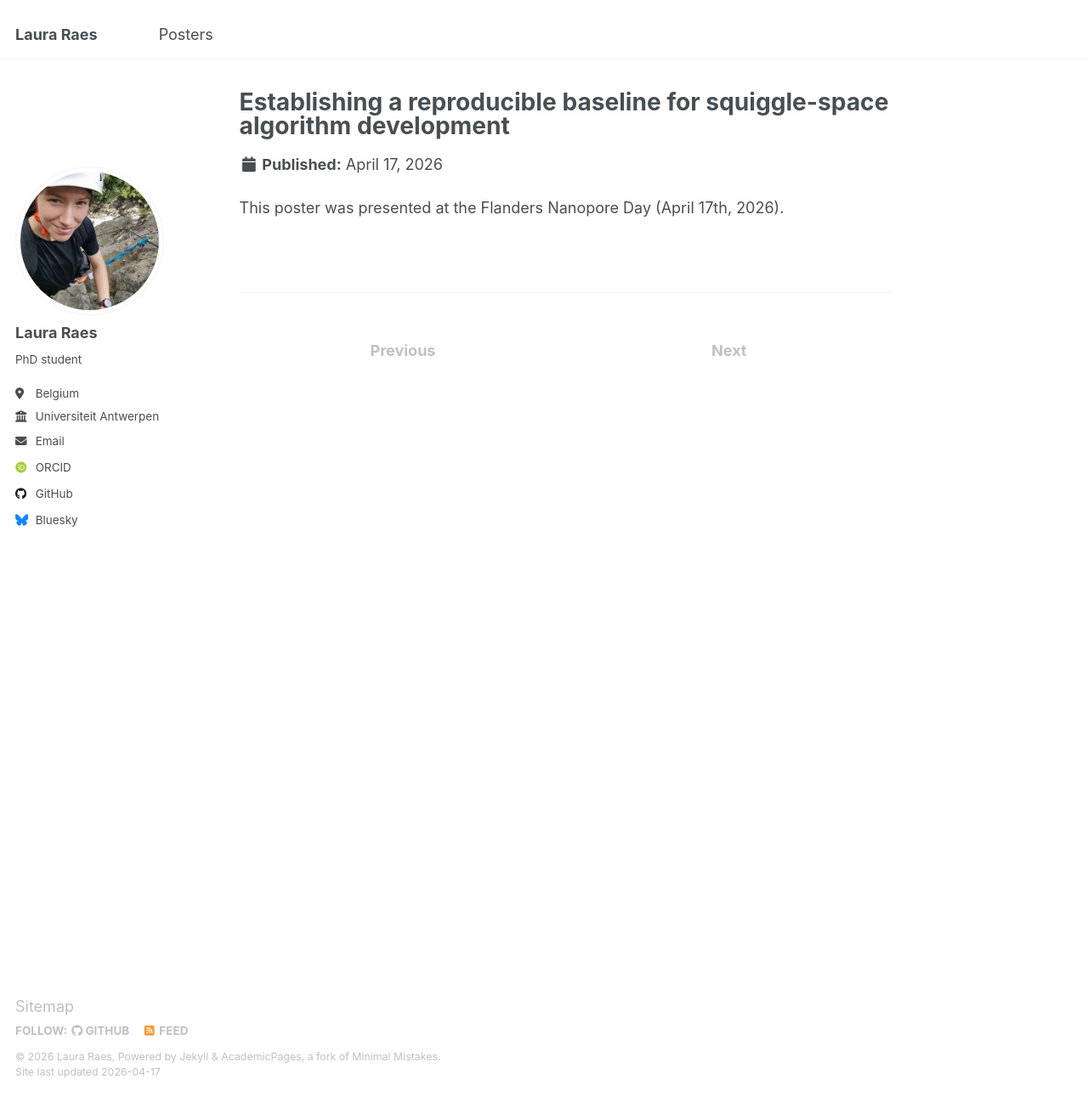
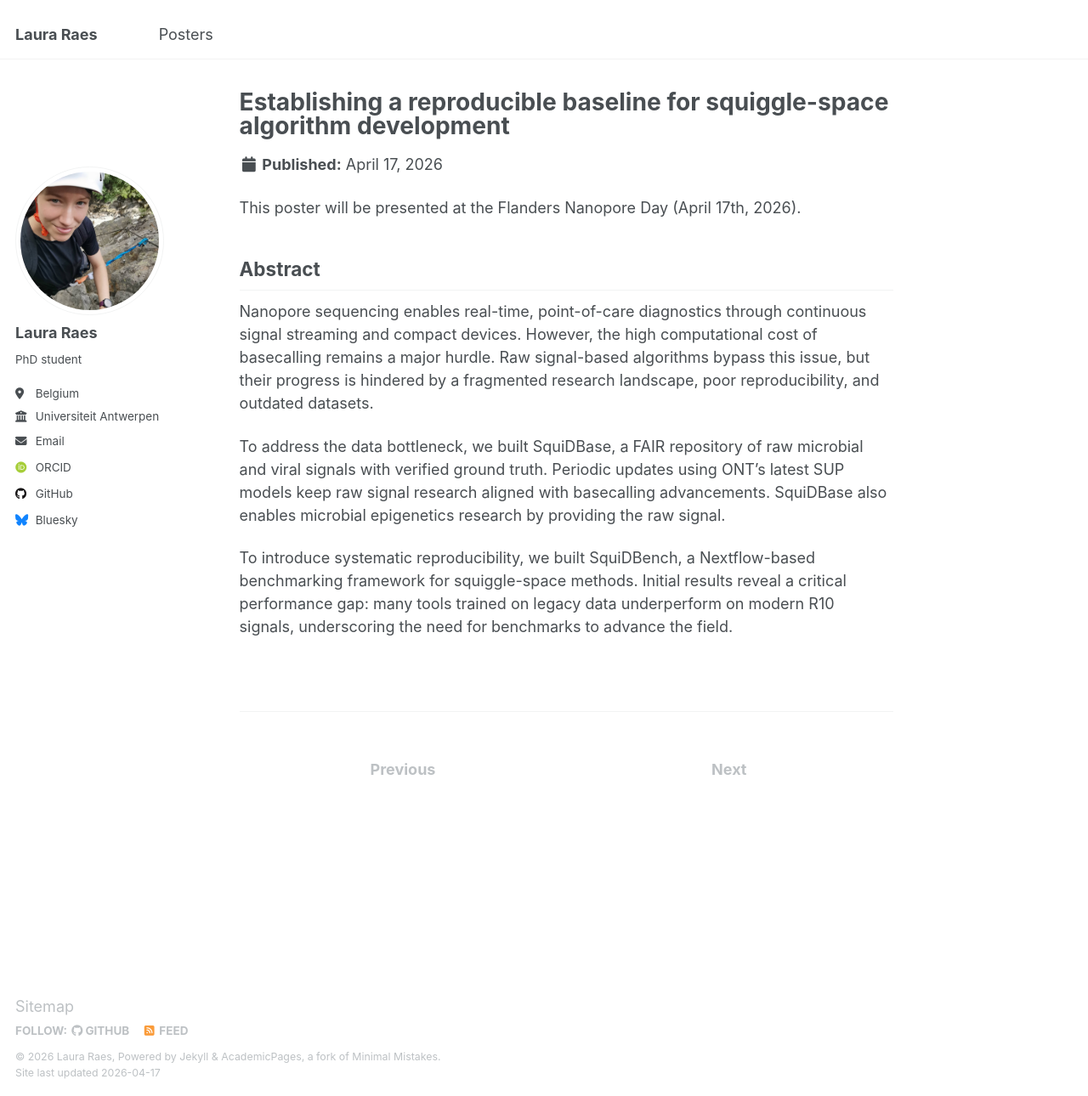
Before and after one commit to laura-raes/laura-raes.github.io, a Jekyll site: the page built from _posters/2026_flandersnanoporeday.md, in a window 1280 px wide and 1290 px high. Shown: the whole window at 85% size. Built offline with Jekyll 4.4.1, drawn with Linux system fonts in a browser that asks for light colours; some web fonts are replaced.

Commit message:
added posters

```diff
--- a/_posters/2026_flandersnanoporeday.md
+++ b/_posters/2026_flandersnanoporeday.md
@@ -5,4 +5,12 @@ date: 2026-04-17
 collection: posters
 ---
 
-This poster was presented at the Flanders Nanopore Day (April 17th, 2026).
+This poster will be presented at the Flanders Nanopore Day (April 17th, 2026).
+
+## Abstract
+
+Nanopore sequencing enables real-time, point-of-care diagnostics through continuous signal streaming and compact devices. However, the high computational cost of basecalling remains a major hurdle. Raw signal-based algorithms bypass this issue, but their progress is hindered by a fragmented research landscape, poor reproducibility, and outdated datasets.
+
+To address the data bottleneck, we built SquiDBase, a FAIR repository of raw microbial and viral signals with verified ground truth. Periodic updates using ONT’s latest SUP models keep raw signal research aligned with basecalling advancements. SquiDBase also enables microbial epigenetics research by providing the raw signal.
+
+To introduce systematic reproducibility, we built SquiDBench, a Nextflow-based benchmarking framework for squiggle-space methods. Initial results reveal a critical performance gap: many tools trained on legacy data underperform on modern R10 signals, underscoring the need for benchmarks to advance the field.
```
Also changed, not shown: _posters/2026_londoncalling.md (added, +16 -0 lines).
